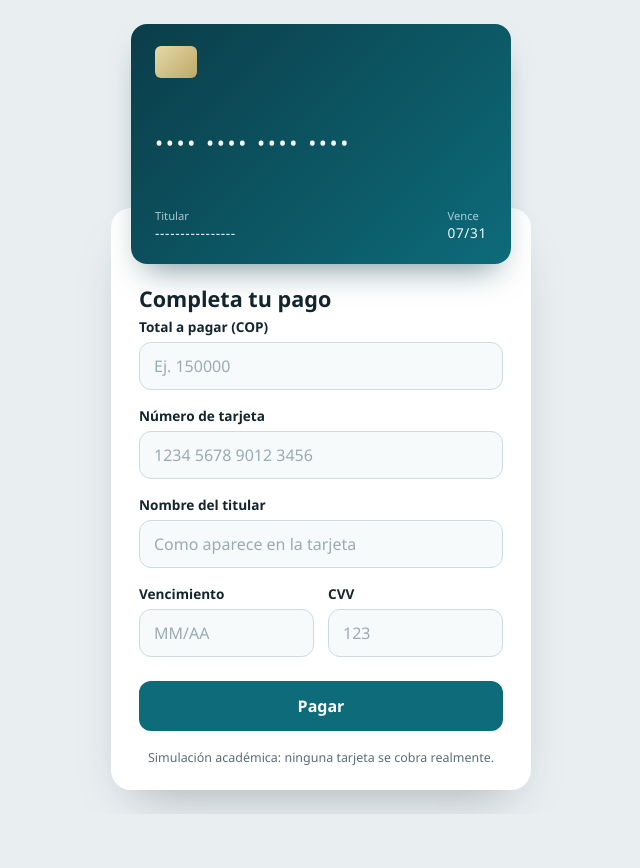
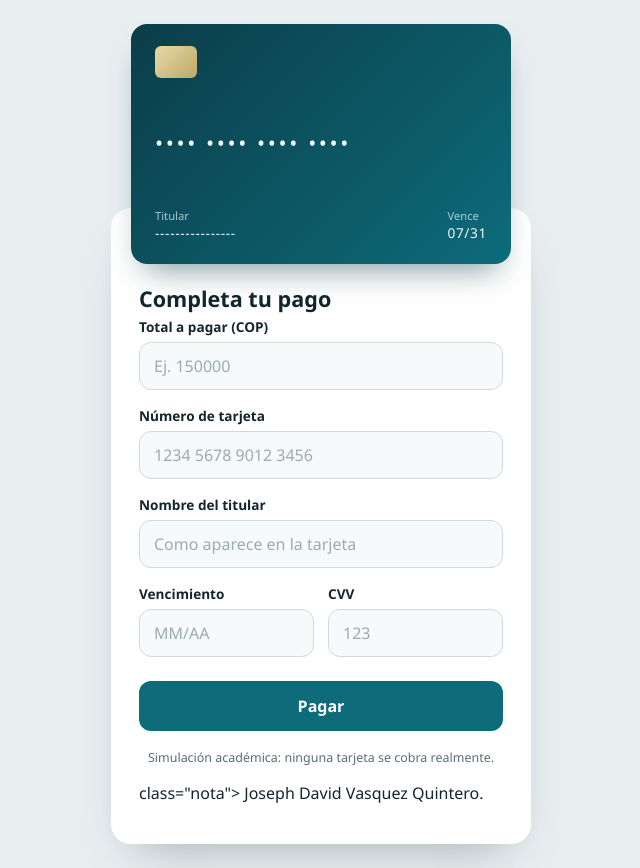
Before and after one commit to JosephV-Q/pasarela-pagos, a website: page public/index.html in a window 1280 px wide. Shown: the whole page, without its empty margins (319-959 px from the left). Before the commit the page ends 814 px from the top, so only its background shows below. Drawn offline with Linux system fonts and the light colour scheme.

Commit message:
update: name

```diff
--- a/public/index.html
+++ b/public/index.html
@@ -79,6 +79,7 @@
       <div id="resultado" class="resultado" role="status" aria-live="polite" hidden></div>
 
       <p class="nota">Simulación académica: ninguna tarjeta se cobra realmente.</p>
+      <p>class="nota"> Joseph David Vasquez Quintero.</p>
     </form>
   </main>
 
```
